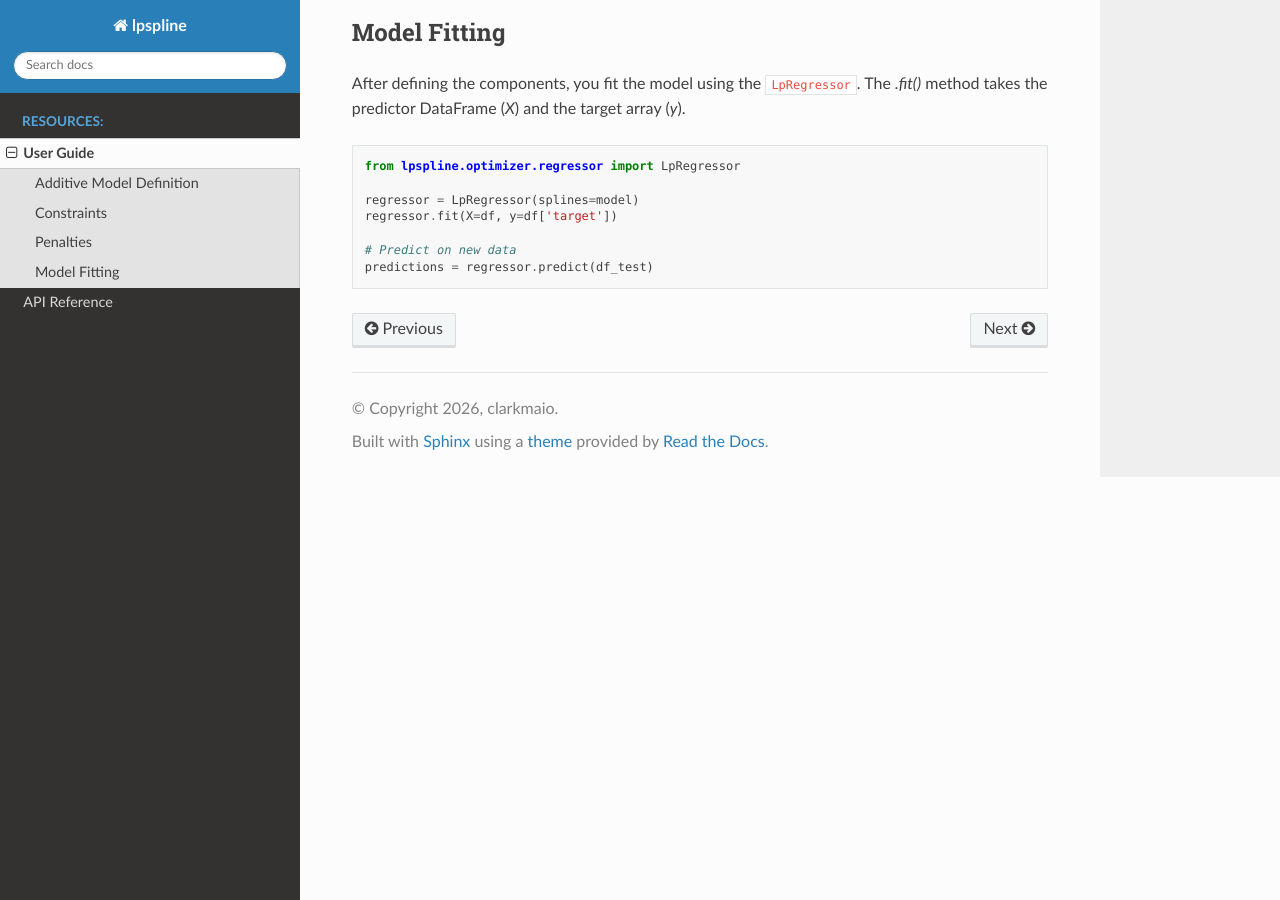
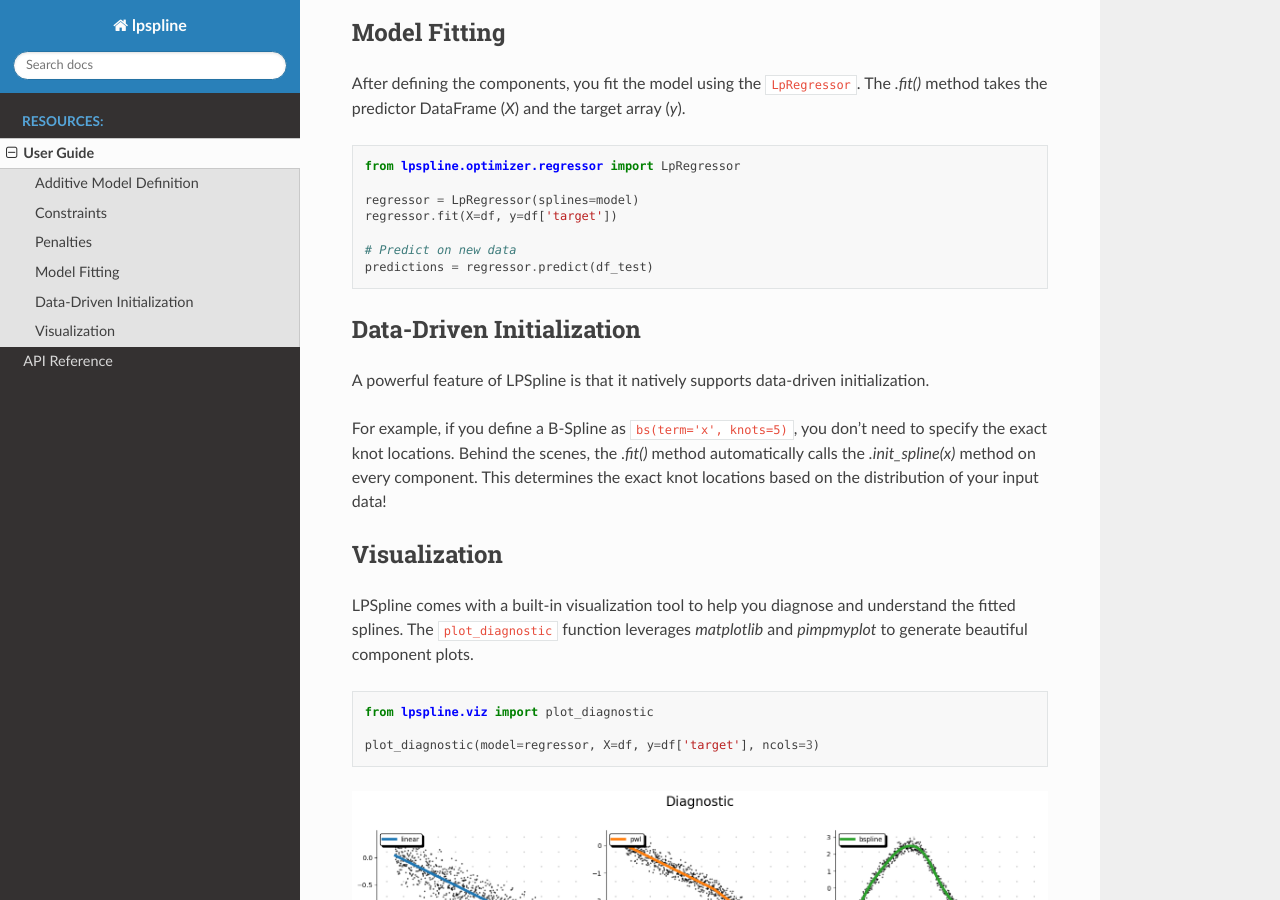
Before and after one commit to clarkmaio/lpspline, a Sphinx documentation site: the page built from docs/user_guide.rst, in a window 1280 px wide and 900 px high, scrolled down 1144 px. Built offline with Sphinx 7.4.7 and the Read the Docs theme 3.1.0, drawn with Linux system fonts in a browser that asks for light colours.

Commit message:
docs: add initialization and visualization sections

```diff
--- a/docs/user_guide.rst
+++ b/docs/user_guide.rst
@@ -62,3 +62,25 @@ After defining the components, you fit the model using the ``LpRegressor``. The
 
    # Predict on new data
    predictions = regressor.predict(df_test)
+
+Data-Driven Initialization
+--------------------------
+
+A powerful feature of LPSpline is that it natively supports data-driven initialization.
+
+For example, if you define a B-Spline as ``bs(term='x', knots=5)``, you don't need to specify the exact knot locations. Behind the scenes, the `.fit()` method automatically calls the `.init_spline(x)` method on every component. This determines the exact knot locations based on the distribution of your input data!
+
+Visualization
+-------------
+
+LPSpline comes with a built-in visualization tool to help you diagnose and understand the fitted splines. The ``plot_diagnostic`` function leverages `matplotlib` and `pimpmyplot` to generate beautiful component plots.
+
+.. code-block:: python
+
+   from lpspline.viz import plot_diagnostic
+
+   plot_diagnostic(model=regressor, X=df, y=df['target'], ncols=3)
+
+.. image:: _static/demo_plot.png
+   :alt: LPSpline Diagnostic Plot
+   :align: center
```
Also changed, not shown: docs/_static/demo_plot.png (added), 3 other files.
